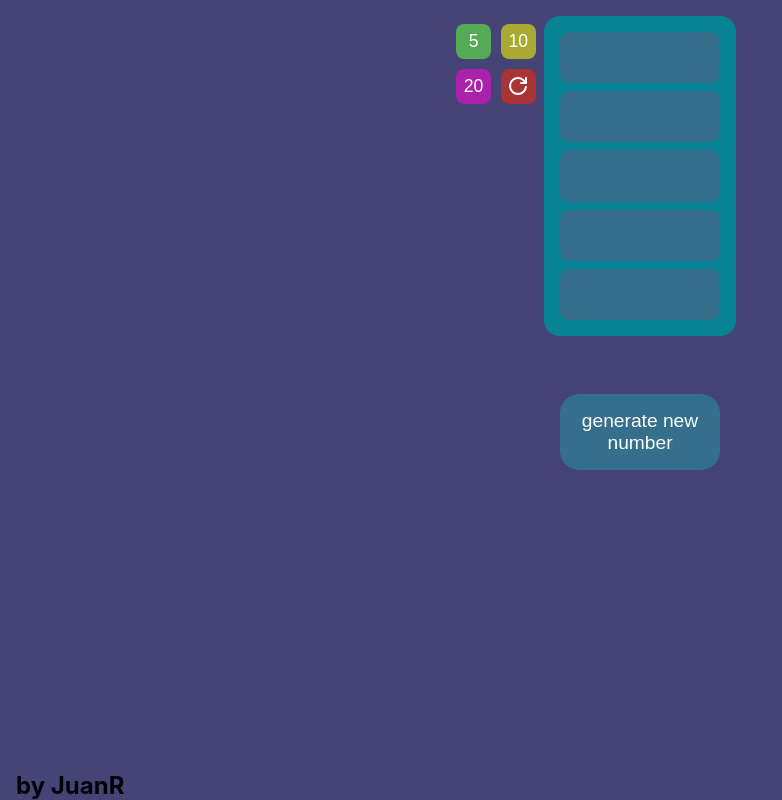
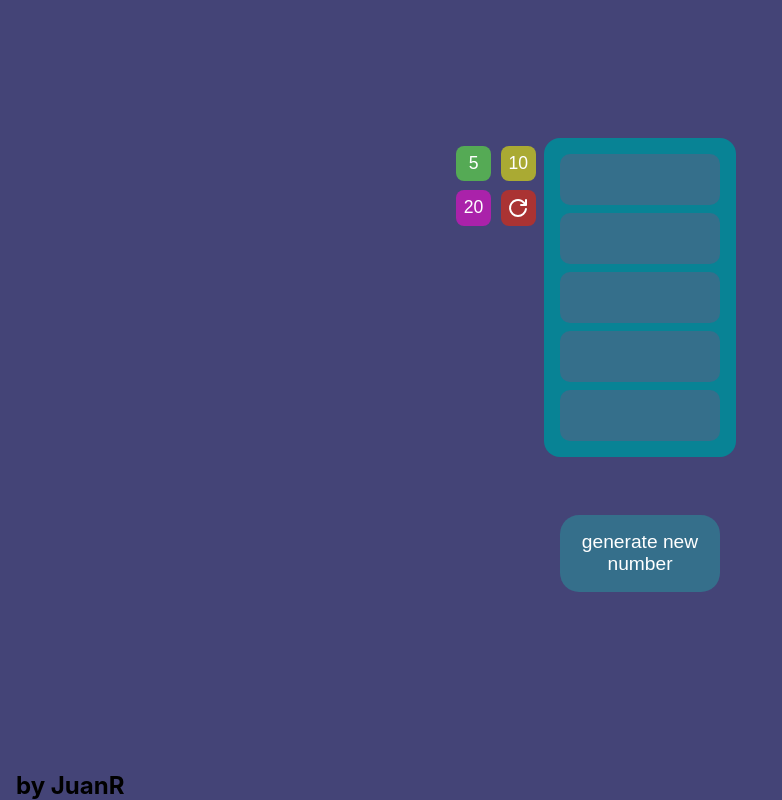
Before and after one commit to juanrur/blind-number, a React (Vite) app: page / in a window 1280 px wide. Shown: the whole page, without its empty margins (0-782 px from the left). Built offline with nearby package versions, Linux system fonts and the light colour scheme.

Commit message:
style: center de casillas container

```diff
--- a/src/App.css
+++ b/src/App.css
@@ -9,13 +9,19 @@
 .App{
   display: flex;
   flex-direction: column;
-  justify-content: space-between;
+  justify-content: center;
   height: 100vh;
+}
+
+main {
+  flex: 1;
+  display: grid;
+  place-content: center;
 }
 
 .casillas-container{
   position: relative;
-  width: fit-content;
+  height: fit-content;
   display: grid;
   place-content: center;
   margin: 0 auto;
--- a/src/App.tsx
+++ b/src/App.tsx
@@ -31,6 +31,7 @@ function App () {
   return (
     <div className="App">
 
+      <main>
         <FinalGame win={win} gameOver={gameOver} reset={reset}/>
 
         <div className='casillas-container'>
@@ -41,16 +42,17 @@ function App () {
           boxesCanChange={boxesCanChange}/>
 
           <div className='randomNumber-buttons'>
+            <Buttons reset={reset} changeNumberBoxes={changeNumberBoxes} />
             <RandomNumberBox
             isGameOver={gameOver}
             isWin={win}
             generateNewNumber={generateNewNumber}
             randomNumber={randomNumber}/>
 
-          <Buttons reset={reset} changeNumberBoxes={changeNumberBoxes} />
           </div>
 
         </div>
+      </main>
 
       <footer className=''>
         <h2>by JuanR</h2>
```
Lines whose indentation alone changed are shown as unchanged.
